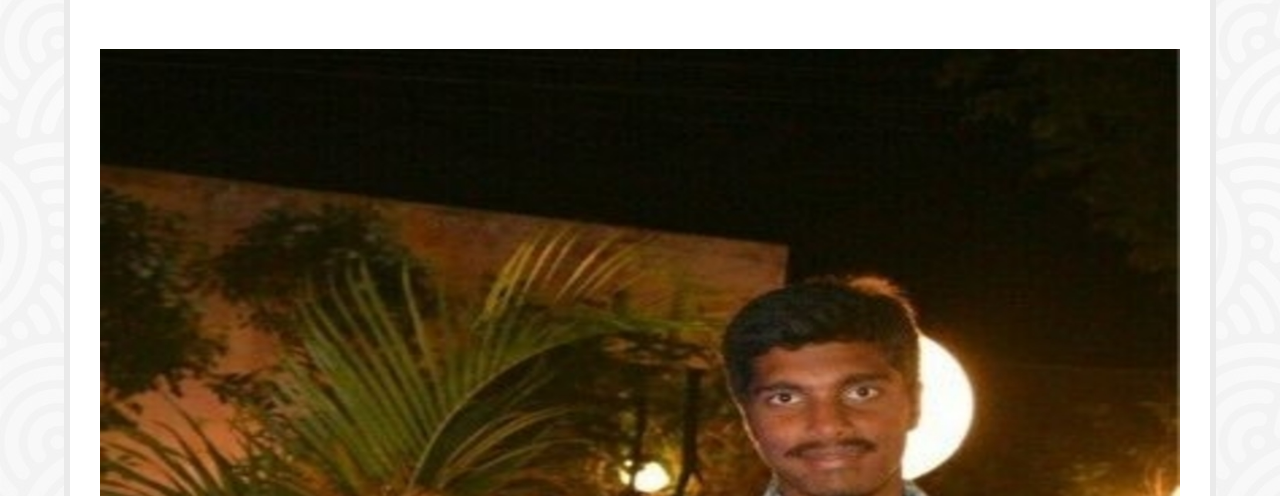
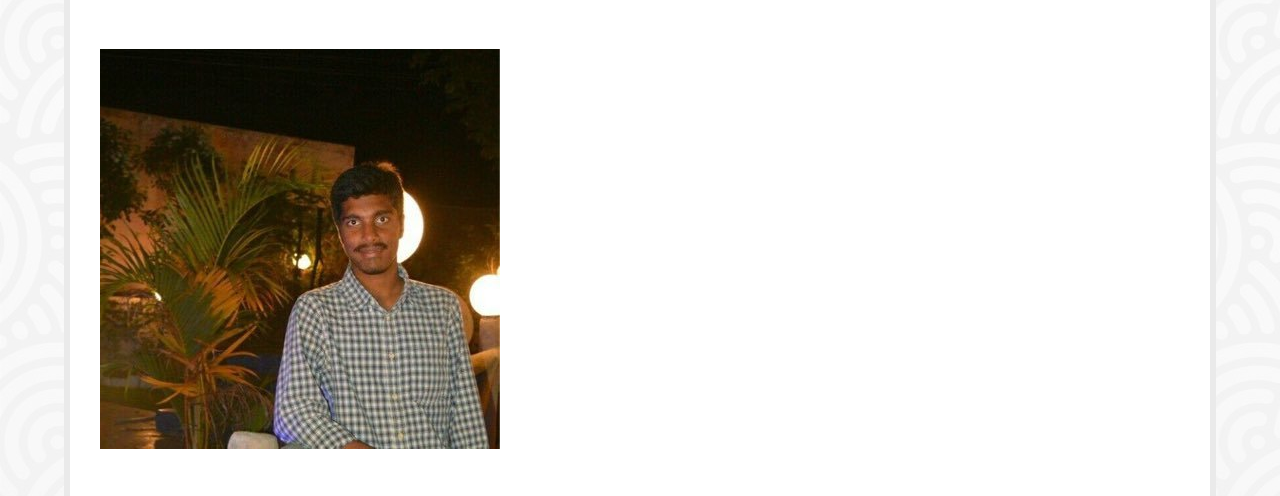
Before and after one commit to Jaswanth-S/portfolio, a plain HTML site: page index.html in a window 1280 px wide. Shown: the part 258-754 px from the top of the page. Drawn offline with Linux system fonts and the light colour scheme; a web font is replaced by a local one.

Commit message:
Update index.html

```diff
--- a/index.html
+++ b/index.html
@@ -67,7 +67,7 @@
 
          <!-- Start main image and the text below -->
          <div class="col-md-12 wow fadeIn" data-wow-delay="0.1s" style="align-items: flex-end">
-              <img src="img/main-image.jpg" alt="img" class="resp main-image"/>
+              <img src="img/pic1.jpg" alt="img" class="resp main-image"/>
                   <h1>Full Stack Web Developer</h1>
                   <div class="hr"></div>
           </div>
```
